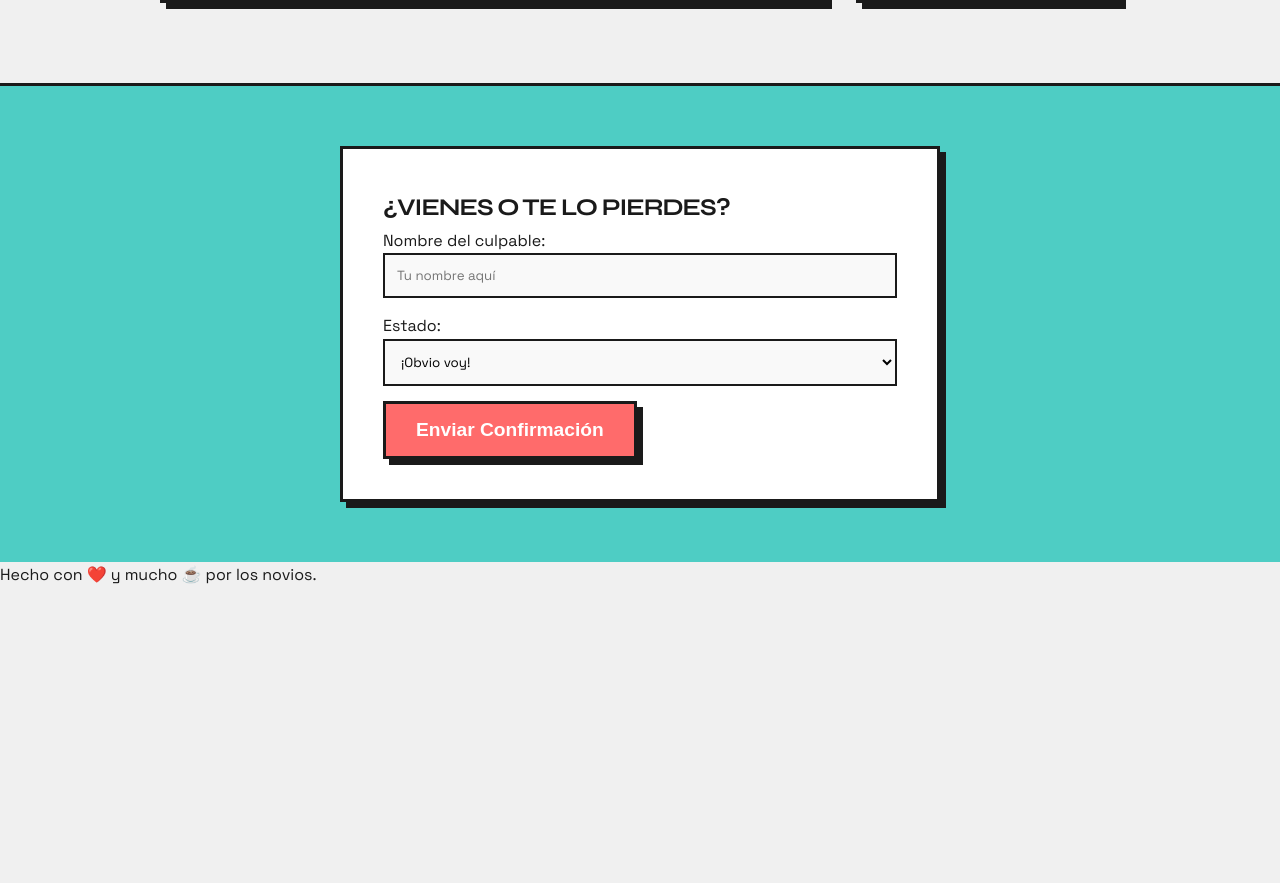
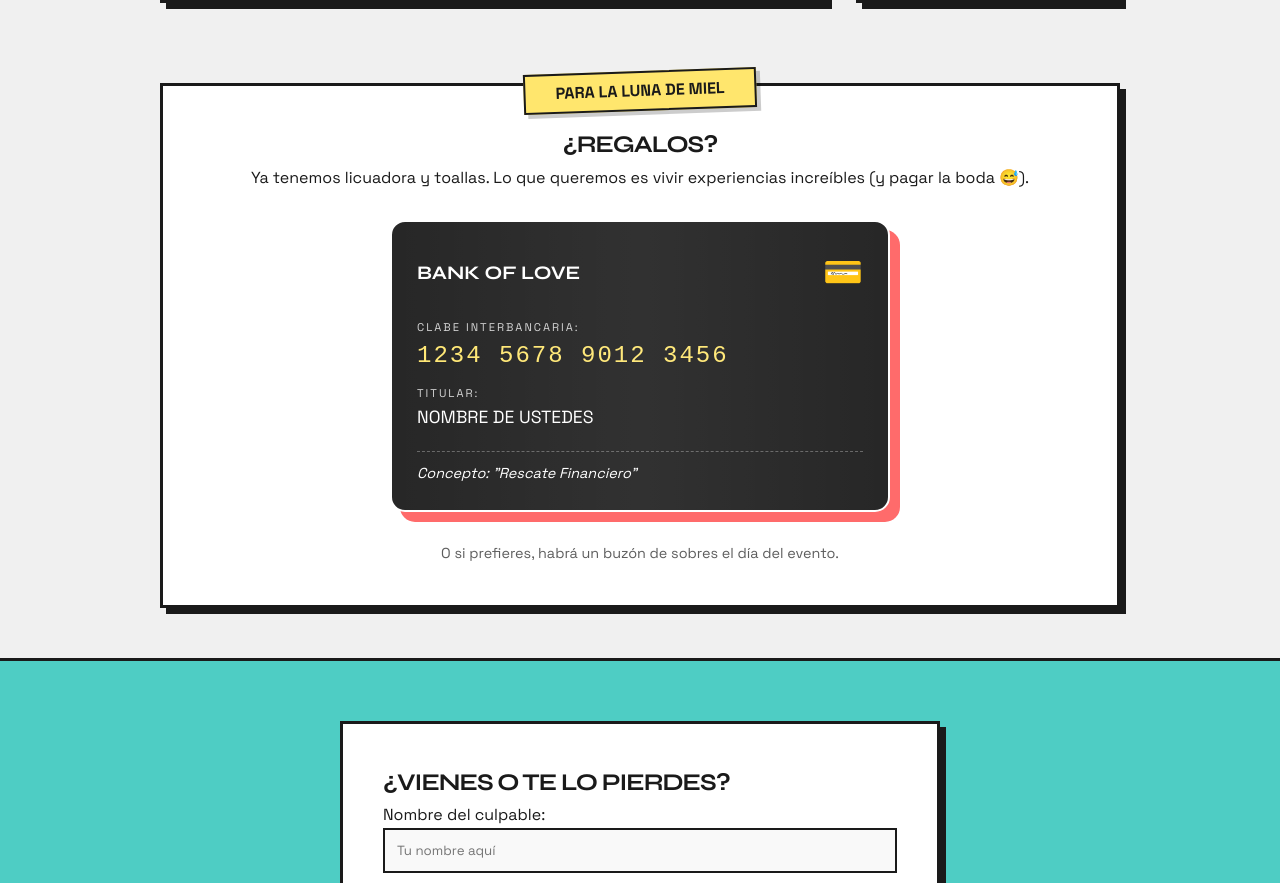
Before and after one commit to franksq/Boda_Civil_KyF, a plain HTML site: page index.html in a window 1280 px wide. Shown: the part 2960-3843 px from the top of the page. Before the commit the page ends 3548 px from the top, so only its background shows below. Drawn offline with Linux system fonts and the light colour scheme.

Commit message:
add gift section html an css

```diff
--- a/index.html
+++ b/index.html
@@ -159,6 +159,33 @@
         </div>
     </section>
 
+<section id="regalos" class="container">
+    <div class="gift-card-wrapper">
+        <div class="tape-strip">PARA LA LUNA DE MIEL</div>
+
+        <h2>¿Regalos?</h2>
+        <p>Ya tenemos licuadora y toallas. Lo que queremos es vivir experiencias increíbles (y pagar la boda 😅).</p>
+
+        <div class="bank-ticket">
+            <div class="ticket-header">
+                <span>BANK OF LOVE</span>
+                <span class="chip">💳</span>
+            </div>
+            <div class="account-info">
+                <label>CLABE INTERBANCARIA:</label>
+                <div class="number-display">1234 5678 9012 3456</div>
+                <label>TITULAR:</label>
+                <div class="name-display">NOMBRE DE USTEDES</div>
+            </div>
+            <div class="ticket-footer">
+                <p>Concepto: "Rescate Financiero"</p>
+            </div>
+        </div>
+
+        <p class="note">O si prefieres, habrá un buzón de sobres el día del evento.</p>
+    </div>
+</section>
+
     <section id="rsvp" class="rsvp-section">
         <div class="rsvp-container">
             <h2>¿Vienes o te lo pierdes?</h2>
--- a/style.css
+++ b/style.css
@@ -704,3 +704,121 @@ body {
         font-size: 5rem;
     }
 }
+/* Contenedor principal centrado */
+.gift-card-wrapper {
+    text-align: center;
+    position: relative;
+    padding: 40px;
+    background: white;
+    border: var(--border);
+    box-shadow: var(--shadow);
+    margin-bottom: 50px;
+}
+
+/* Tira de cinta adhesiva decorativa arriba */
+.tape-strip {
+    position: absolute;
+    top: -15px;
+    left: 50%;
+    transform: translateX(-50%) rotate(-2deg);
+    background: var(--accent); /* Amarillo */
+    color: var(--dark);
+    padding: 5px 30px;
+    font-weight: bold;
+    border: 2px solid var(--dark);
+    box-shadow: 4px 4px 0px rgba(0,0,0,0.2);
+    z-index: 10;
+}
+
+/* La tarjeta bancaria falsa */
+.bank-ticket {
+    background: var(--dark);
+    color: white;
+    max-width: 500px;
+    margin: 30px auto;
+    padding: 25px;
+    border-radius: 15px; /* Bordes redondeados estilo tarjeta */
+    border: 2px solid white;
+    box-shadow: 10px 10px 0px var(--primary); /* Sombra rosa */
+    text-align: left;
+    position: relative;
+    overflow: hidden;
+}
+
+/* Efecto brillo en la tarjeta */
+.bank-ticket::before {
+    content: '';
+    position: absolute;
+    top: -50%;
+    left: -50%;
+    width: 200%;
+    height: 200%;
+    background: linear-gradient(
+        45deg,
+        transparent,
+        rgba(255,255,255,0.1),
+        transparent
+    );
+    transform: rotate(45deg);
+    pointer-events: none;
+}
+
+.ticket-header {
+    display: flex;
+    justify-content: space-between;
+    align-items: center;
+    margin-bottom: 20px;
+    font-family: 'Syne', sans-serif;
+    font-size: 1.2rem;
+    font-weight: bold;
+}
+
+.chip {
+    font-size: 2rem;
+}
+
+.account-info label {
+    font-size: 0.7rem;
+    opacity: 0.8;
+    letter-spacing: 2px;
+    display: block;
+    margin-top: 10px;
+}
+
+.number-display {
+    font-family: monospace;
+    font-size: 1.5rem;
+    letter-spacing: 2px;
+    margin-bottom: 10px;
+    color: var(--accent); /* Amarillo */
+    word-break: break-all; /* Por si lo ven en cel muy pequeño */
+}
+
+.name-display {
+    font-size: 1.1rem;
+    text-transform: uppercase;
+}
+
+.ticket-footer {
+    margin-top: 20px;
+    padding-top: 10px;
+    border-top: 1px dashed rgba(255,255,255,0.3);
+    font-size: 0.9rem;
+    font-style: italic;
+}
+
+.note {
+    margin-top: 20px;
+    font-size: 0.9rem;
+    opacity: 0.7;
+}
+
+/* Ajuste Mobile */
+@media (max-width: 768px) {
+    .number-display {
+        font-size: 1.1rem;
+    }
+    .gift-card-wrapper {
+        padding: 40px 15px;
+    }
+}
```
